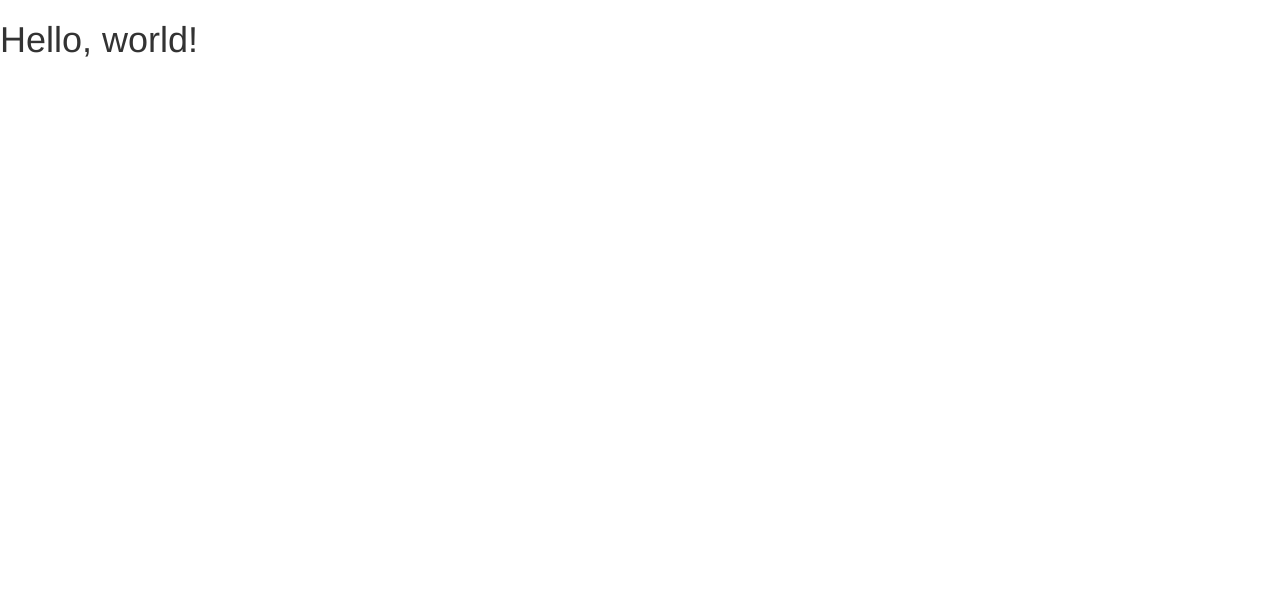
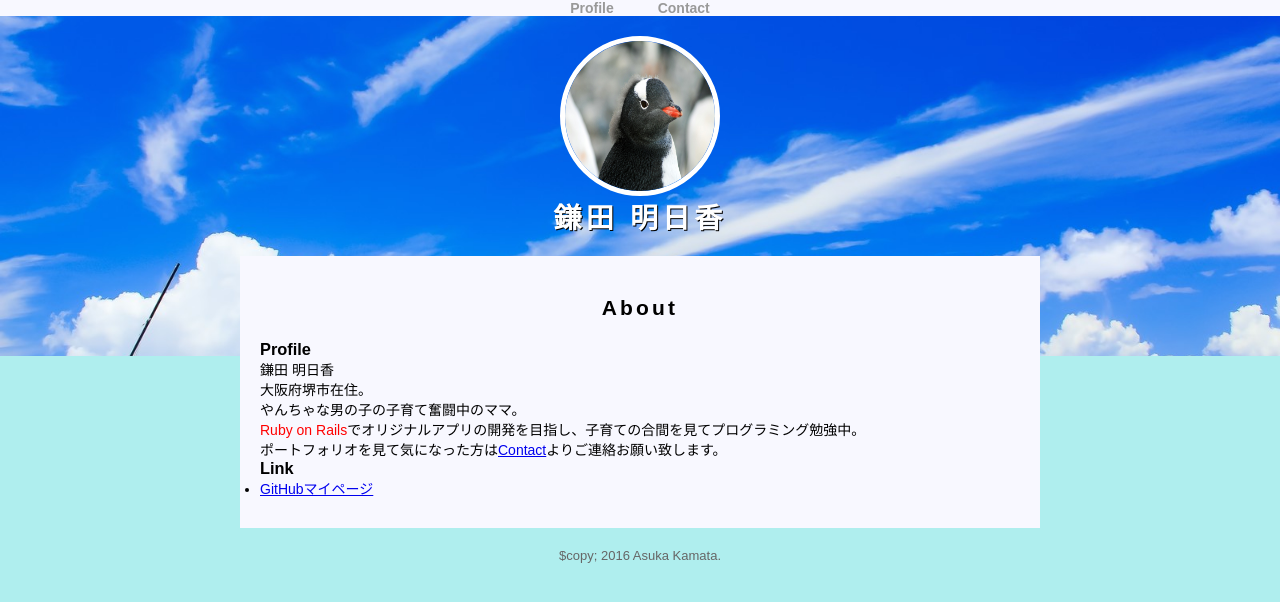
Before and after one commit to asuka-kamata/asuka-kamata.github.io, a plain HTML site: page index.html in a window 1280 px wide. Drawn offline with nearby package versions, Linux system fonts and the light colour scheme.

Commit message:
profile custom

```diff
--- /dev/null
+++ b/css/about.css
@@ -0,0 +1,84 @@
+* {
+    margin: 0;
+    padding: 0;
+}
+
+body {
+    font-family: YuGothic, "游ゴシック", "メイリオ", Meiryo, "ヒラギノ角ゴ Pro W3", "Hiragino Kaku Gothic Pro", sans-serif;
+    background-color: #AFEEEE;
+    font-size: 14px;
+}
+
+span.red {
+    color: red;
+}
+
+header {
+  background-image: url("../img/bg.jpg");
+  background-position: center center;
+  background-size: cover;
+  background-repeat: no-repeat;
+  padding-bottom: 100px;
+}
+
+#logo {
+    padding: 20px 0;
+    text-align: center;
+}
+
+#logo img {
+    max-width: 150px;
+    max-height: 150px;
+    border: 5px solid #fff;
+    border-radius: 100%;
+}
+
+#logo h1 {
+    letter-spacing: 0.15em;
+    color: #fff;
+    text-shadow: 1px 1px 0px #000;
+}
+
+nav {
+    text-align: center;
+    background: #F8F8FF;
+}
+
+nav ul li {
+    margin: 0 20px;
+    display: inline-block;
+}
+
+nav ul li a {
+    text-decoration: none;
+    color: #999;
+    font-weight: bold;
+}
+
+nav ul li a.selected {
+    color: #000;
+}
+
+.container {
+    max-width: 800px;
+    margin: -100px auto 0;
+    background-color: #F8F8FF;
+}
+
+section {
+    padding: 30px 20px;
+}
+
+section h2 {
+    padding: 10px 0 20px 0;
+    text-align: center;
+    letter-spacing: 0.15em;
+}
+
+footer {
+    padding: 20px 0;
+    font-size: 93%;
+    text-align: center;
+    background-color: #AFEEEE;
+    color: #666;
+}
--- a/index.html
+++ b/index.html
@@ -1,18 +1,41 @@
-<!DOCTYPE html>
+<!DOCTYPE>
 <html lang="ja">
-  <head>
-    <meta charset="utf-8">
-    <meta http-equiv="X-UA-Compatible" content="IE=edge">
-    <meta name="viewport" content="width=device-width, initial-scale=1">
-    <title>Bootstrap Sample</title>
-    <!-- BootstrapのCSS読み込み -->
-    <link rel="stylesheet" href="//maxcdn.bootstrapcdn.com/bootstrap/3.3.5/css/bootstrap.min.css">
-    <!-- jQuery読み込み -->
-    <script src="//ajax.googleapis.com/ajax/libs/jquery/1.11.3/jquery.min.js"></script>
-    <!-- BootstrapのJS読み込み -->
-    <script src="//maxcdn.bootstrapcdn.com/bootstrap/3.3.5/js/bootstrap.min.js"></script>
-  </head>
-  <body>
-    <h1>Hello, world!</h1>
-  </body>
+    <head>
+        <meta charset="utf-8">
+        <title>鎌田 明日香 | About</title>
+        <link rel="stylesheet" href="css/about.css">
+    </head>
+    <body>
+        <header>
+            <nav>
+                <ul>
+                    <li><a href="about.html">Profile</a></li>
+                    <li><a href="contact.html">Contact<a/></li>
+                </ul>
+            </nav>
+            <div id="logo">
+                <img src="img/profile.jpg" width="500" height="400" alt="profile">
+                <h1>鎌田 明日香</h1>
+            </div>
+        </header>
+        <div class="container">
+            <section>
+                <h2>About</h2>
+                <h3>Profile</h3>
+                <p>鎌田 明日香</p>
+                <p>大阪府堺市在住。</p>
+                <p>やんちゃな男の子の子育て奮闘中のママ。</p>
+                <p><span class="red">Ruby on Rails</span>でオリジナルアプリの開発を目指し、子育ての合間を見てプログラミング勉強中。</p>
+                <p>ポートフォリオを見て気になった方は<a href="contact.html">Contact</a>よりご連絡お願い致します。</p>
+
+                <h3>Link</h3>
+                <ul>
+                    <li><a href="https://asuka-kamata.github.io" target="_blank">GitHubマイページ</a></li>
+                </ul>
+            </section>
+            <footer>
+                <p>$copy; 2016 Asuka Kamata.</p>
+            </footer>
+        </div>
+    </body>
 </html>
```
Also changed, not shown: img/bg.jpg (added), img/profile.jpg (added).
